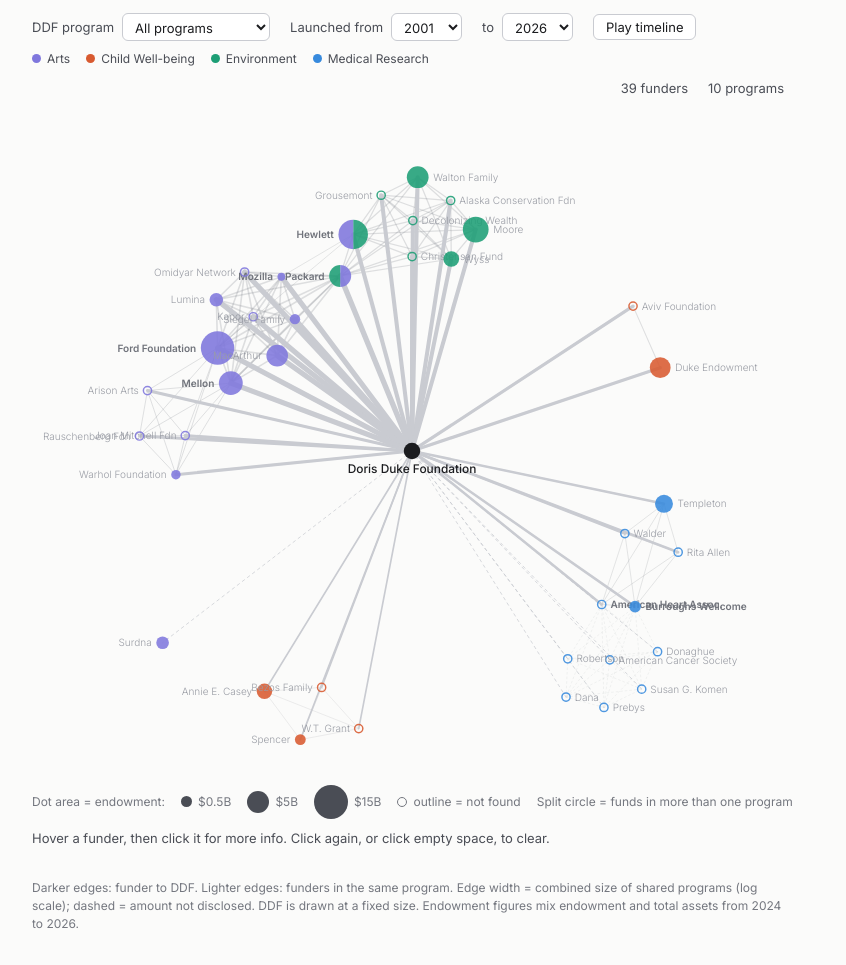
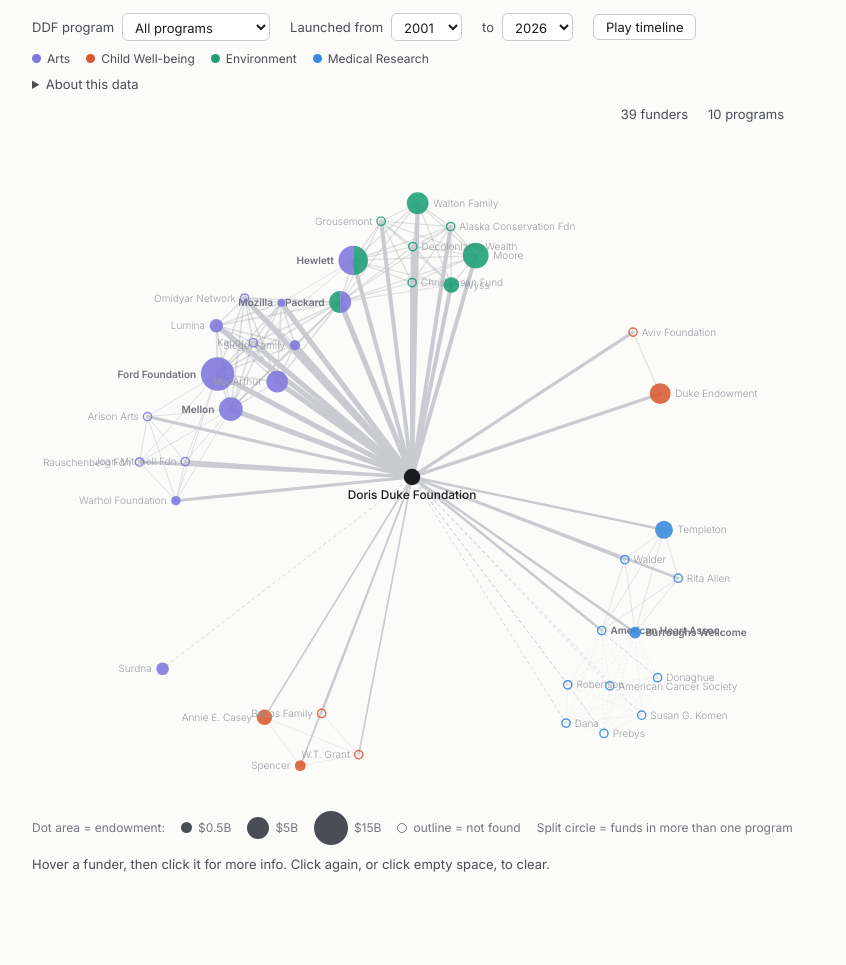
Before and after one commit to brandonvchu/DDF-funder-network, a plain HTML site: page index.html in a window 1280 px wide. Shown: the part 85-1050 px from the top of the page, without its empty margins (58-904 px from the left). After the commit the page ends 1012 px from the top, so only its background shows below. Drawn offline with Linux system fonts and the light colour scheme.

Commit message:
Add collapsed About this data section under the legend
Co-Authored-By: Claude Sonnet 5.5 <noreply@anthropic.com>
Claude-Session: https://claude.ai/code/session_011QPxXLPNbGydjyNk9NHr6m

```diff
--- a/index.html
+++ b/index.html
@@ -54,6 +54,10 @@ button:focus-visible{outline:2px solid var(--fg2);outline-offset:1px}
 .dot{display:inline-block;width:8px;height:8px;border-radius:50%;margin-right:6px}
 #info{font-size:13px;color:var(--fg2);margin:0;min-height:40px;line-height:1.5}
 .note{font-size:12px;color:var(--fg3);margin:0;line-height:1.5}
+details.about{font-size:12px;color:var(--fg3)}
+details.about summary{cursor:pointer;color:var(--fg2);font-size:13px;width:fit-content}
+details.about summary:focus-visible{outline:2px solid var(--fg2);outline-offset:2px}
+details.about p{margin:6px 0 0;max-width:760px;line-height:1.5}
 </style>
 <main>
 <h1>DDF Funders Network</h1>
@@ -64,6 +68,9 @@ button:focus-visible{outline:2px solid var(--fg2);outline-offset:1px}
 <button id="play" type="button">Play timeline</button>
 </div>
 <div id="leg"></div>
+<details class="about"><summary>About this data</summary>
+<p>Each dot represents a funder that has co-funded a program with DDF, sized by endowment and colored by DDF program. Darker edges connect a funder to DDF. Lighter edges connect funders in the same program. Edge width is the combined size of shared programs (log scale); dashed means the amount was not disclosed. DDF is drawn at a fixed size. Endowment figures mix endowment and total assets from 2024 to 2026.</p>
+</details>
 <div class="stage"><div class="wrap"><div id="yr" aria-hidden="true"></div><div id="tip" hidden></div><div id="stats"><button type="button" id="fbtn" class="lite"></button><button type="button" id="pbtn" class="lite"></button></div><svg id="net" viewBox="0 -60 680 760" width="100%" role="img" aria-label="Spring-layout network of DDF and co-funders clustered by program, nodes colored by DDF program and sized by endowment"><title>DDF co-funding network by program</title></svg></div><aside id="panel" hidden aria-label="Details"></aside></div>
 <div class="keys">
 <span>Dot area = endowment:</span>
@@ -74,7 +81,6 @@ button:focus-visible{outline:2px solid var(--fg2);outline-offset:1px}
 <span>Split circle = funds in more than one program</span>
 </div>
 <p id="info">Hover a funder, then click it for more info. Click again, or click empty space, to clear.</p>
-<p class="note">Darker edges: funder to DDF. Lighter edges: funders in the same program. Edge width = combined size of shared programs (log scale); dashed = amount not disclosed. DDF is drawn at a fixed size. Endowment figures mix endowment and total assets from 2024 to 2026.</p>
 </main>
 <script>
 (function(){
```
